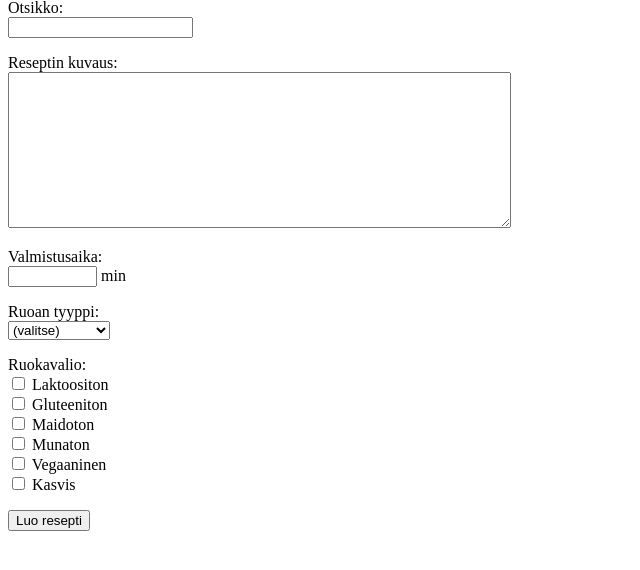
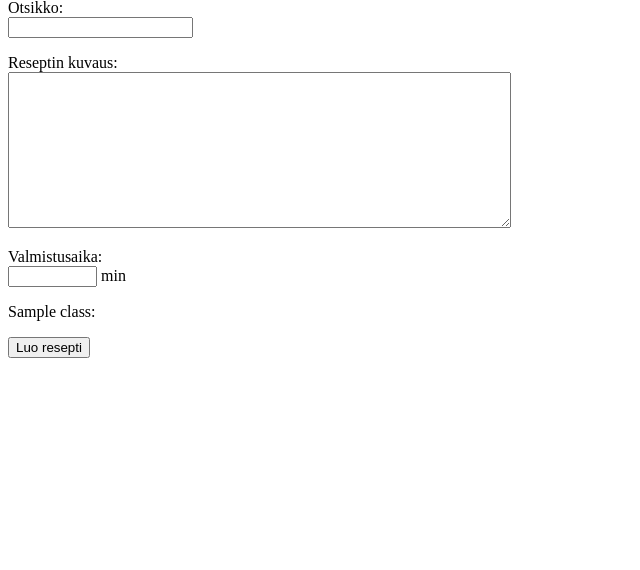
Before and after one commit to sofuleek/reseptit, a Flask app: template templates/new_recipe.html in a window 1280 px wide. Shown: the part 81-651 px from the top of the page, without its empty margins (0-640 px from the left). Run offline with Flask 3, Linux system fonts and the light colour scheme; the template is opened without the code that fills it: most values are stand-ins (such as "Sample title", 1, 10 or a date in 2020).

Commit message:
Store classes in database

```diff
--- a/app.py
+++ b/app.py
@@ -48,7 +48,8 @@ def show_recipe(recipe_id):
 @app.route("/new_recipe")
 def new_recipe():
     require_login()
-    return render_template("new_recipe.html")
+    classes = recipes.get_all_classes()
+    return render_template("new_recipe.html", classes=classes)
 
 @app.route("/create_recipe", methods=["POST"])
 def create_recipe():
@@ -66,13 +67,12 @@ def create_recipe():
     user_id = session["user_id"]
 
     classes = []
-    category = request.form["category"]
+    category = request.form.get("category")
     if category:
         classes.append(("Ruoan tyyppi", category))
-    diets = request.form.getlist("diet[]")
+    diets = request.form.getlist("diet")
     for diet in diets:
         classes.append(("Ruokavalio", diet))
-    print(classes)
 
     recipes.add_recipe(title, description, preparation_time, user_id, classes)
 
--- a/schema.sql
+++ b/schema.sql
@@ -12,6 +12,12 @@ CREATE TABLE recipes (
     user_id INTEGER REFERENCES users
 );
 
+CREATE TABLE classes (
+    id INTEGER PRIMARY KEY,
+    title TEXT,
+    value TEXT
+);
+
 CREATE TABLE recipe_classes (
     id INTEGER PRIMARY KEY,
     recipe_id INTEGER REFERENCES recipes,
--- a/templates/new_recipe.html
+++ b/templates/new_recipe.html
@@ -20,56 +20,31 @@
       Valmistusaika: <br />
       <input type="text" name="preparation_time" size="8" pattern = "[1-9][0-9]{0,3}" required /> min
     </p>
+
+  {% for class in classes %}
     <p>
-      Ruoan tyyppi: <br />
-      <select name="category">
-        <option value="">(valitse)</option>
-        <option value="aamupala">Aamupala</option>
-        <option value="lounas">Lounas</option>
-        <option value="päivällinen">Päivällinen</option>
-        <option value="välipala">Välipala</option>
-        <option value="alkuruoka">Alkuruoka</option>
-        <option value="pääruoka">Pääruoka</option>
-        <option value="jälkiruoka">Jälkiruoka</option>
-        <option value="leivonnainen">Leivonnainen</option>
-        <option value="juoma">Juoma</option>
-      </select>
+      {{ class }}: <br />
+
+      {% for option in classes[class] %}
+
+        {% if class == "Ruoan tyyppi" %}
+          <input type="radio"
+                name="category"
+                value="{{ option }}"
+                id="{{ class }}{{ option }}">
+          <label for="{{ class }}{{ option }}">{{ option }}</label>
+
+        {% elif class == "Ruokavalio" %}
+          <input type="checkbox"
+                name="diet"
+                value="{{ option }}"
+                id="{{ class }}{{ option }}">
+          <label for="{{ class }}{{ option }}">{{ option }}</label>
+        {% endif %}
+
+      {% endfor %}
     </p>
-
-    <p>
-      Ruokavalio: <br />
-
-      <label>
-        <input type="checkbox" name="diet[]" value="laktoositon">
-        Laktoositon
-      </label>
-      <br>
-
-      <label>
-        <input type="checkbox" name="diet[]" value="gluteeniton">
-        Gluteeniton
-      </label><br>
-
-      <label>
-        <input type="checkbox" name="diet[]" value="maidoton">
-        Maidoton
-      </label><br>
-
-      <label>
-        <input type="checkbox" name="diet[]" value="munaton">
-        Munaton
-      </label><br>
-
-      <label>
-        <input type="checkbox" name="diet[]" value="vegaaninen">
-        Vegaaninen
-      </label><br>
-
-      <label>
-        <input type="checkbox" name="diet[]" value="kasvis">
-        Kasvis
-      </label>
-</p>
+  {% endfor %}
 
 <input type="submit" value="Luo resepti">
   </form>
```
Also changed, not shown: init.sql (added, +19 -0 lines), recipes.py (+16 -0 lines).
